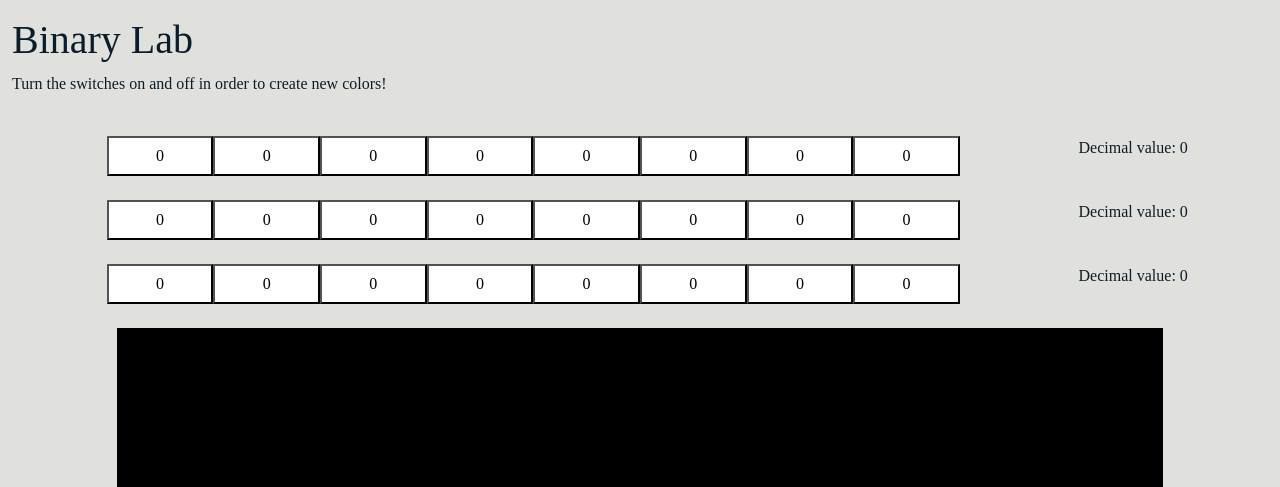
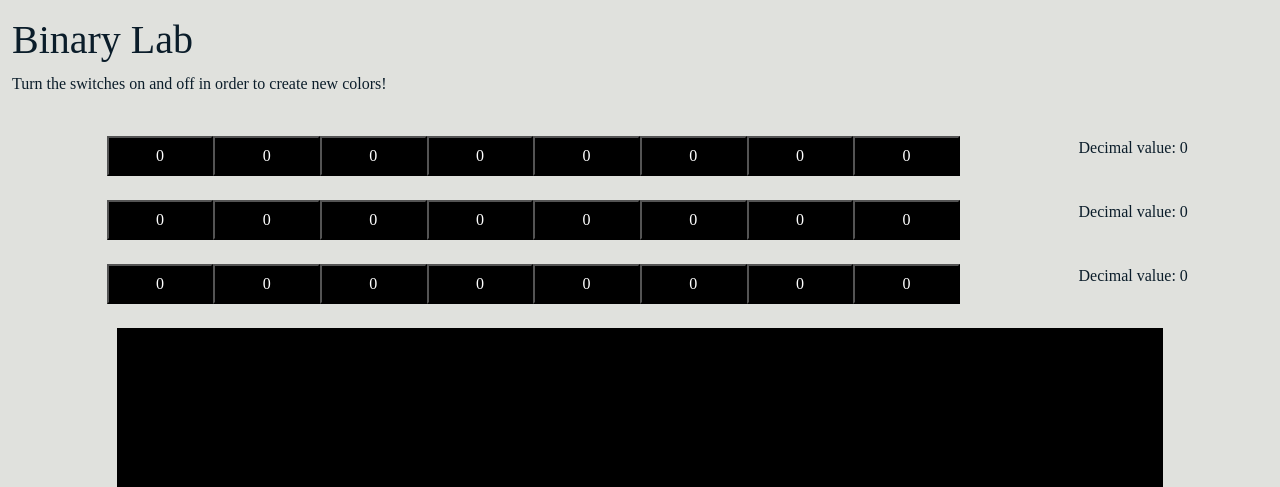
Before and after one commit to tonyhieu/p4-oompaloompas, a Flask app: page /anthonyBinary in a window 1280 px wide. Shown: the part 72-559 px from the top of the page. Run offline with Flask 2, Linux system fonts and the light colour scheme; some libraries are stand-ins or nearby versions.

Commit message:
Update binary.html

```diff
--- a/templates/individual/anthony/binary.html
+++ b/templates/individual/anthony/binary.html
@@ -154,14 +154,14 @@ window.onload = reset();
 <style>
 
 .buttonOff {
-    background-color: white;
-    color: black;
+    background-color: black;
+    color: white;
     font-style: normal;
 }
 
 .buttonOn {
-    background-color: black;
-    color: white;
+    background-color: white;
+    color: black;
     font-style: italic;
 }
 
```
